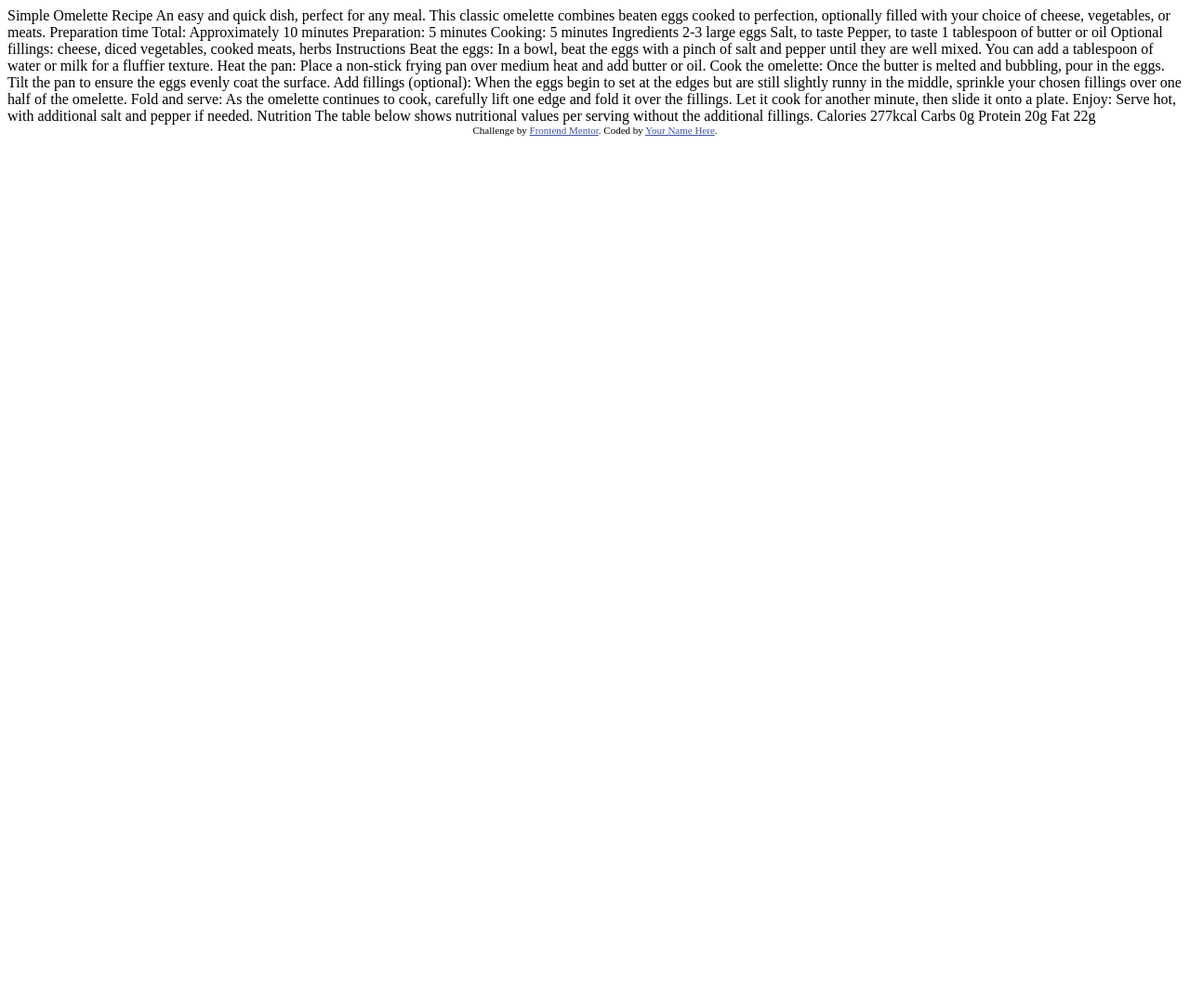
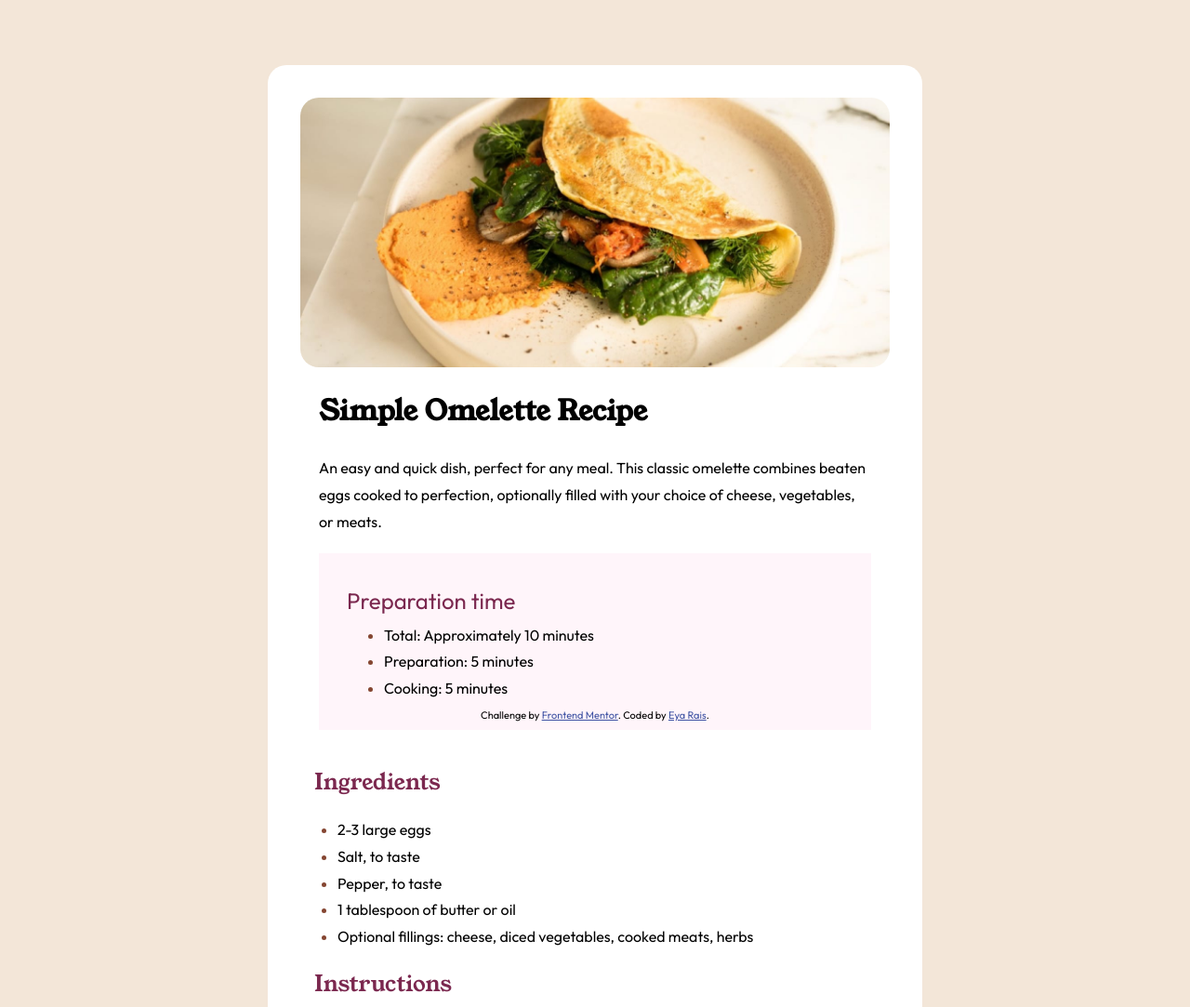
Before and after one commit to eyarais/Recipe-page-frontendmentor-, a plain HTML site: page index.html in a window 1280 px wide. Shown: the top 1083 px of the page at 93% size. Before the commit the page ends 800 px from the top, so only its background shows below. Drawn offline with Linux system fonts and the light colour scheme.

Commit message:
web design

```diff
--- a/index.html
+++ b/index.html
@@ -1,77 +1,108 @@
 <!DOCTYPE html>
 <html lang="en">
+
 <head>
   <meta charset="UTF-8">
-  <meta name="viewport" content="width=device-width, initial-scale=1.0"> <!-- displays site properly based on user's device -->
+  <meta name="viewport" content="width=device-width, initial-scale=1.0">
+  <!-- displays site properly based on user's device -->
 
   <link rel="icon" type="image/png" sizes="32x32" href="./assets/images/favicon-32x32.png">
-
+  <link rel="stylesheet" href="./style.css">
   <title>Frontend Mentor | Recipe page</title>
 
   <!-- Feel free to remove these styles or customise in your own stylesheet 👍 -->
   <style>
-    .attribution { font-size: 11px; text-align: center; }
-    .attribution a { color: hsl(228, 45%, 44%); }
+    .attribution {
+      font-size: 11px;
+      text-align: center;
+    }
+
+    .attribution a {
+      color: hsl(228, 45%, 44%);
+    }
   </style>
 </head>
+
 <body>
+  <div class="container">
+    <img src="./assets/images/image-omelette.jpeg">
+    <h1>Simple Omelette Recipe</h1>
 
-  Simple Omelette Recipe
+    <p>An easy and quick dish, perfect for any meal. This classic omelette combines beaten eggs cooked
+      to perfection, optionally filled with your choice of cheese, vegetables, or meats.
+    </p>
+    <div class="pink-box">
+      <h2> Preparation time</h2>
+      <ul>
+        <li>Total: Approximately 10 minutes</li>
+        <li> Preparation: 5 minutes</li>
+        <li> Cooking: 5 minutes</li>
+      </ul>
+    </div>
 
-  An easy and quick dish, perfect for any meal. This classic omelette combines beaten eggs cooked
-  to perfection, optionally filled with your choice of cheese, vegetables, or meats.
+    <h2>Ingredients</h2>
+    <ul>
+      <li>2-3 large eggs</li>
+      <li>Salt, to taste</li>
+      <li>Pepper, to taste</li>
+      <li> 1 tablespoon of butter or oil</li>
+      <li>Optional fillings: cheese, diced vegetables, cooked meats, herbs</li>
+    </ul>
+    <h2> Instructions</h2>
+    <ol>
+      <li><span> Beat the eggs:</span> In a bowl, beat the eggs with a pinch of salt and pepper until they are well
+        mixed.
+        You can add a tablespoon of water or milk for a fluffier texture.
+      </li>
+      <li><span>Heat the pan: </span> Place a non-stick frying pan over medium heat and add butter or oil.
+      </li>
+      <li> <span> Cook the omelette: </span> Once the butter is melted and bubbling, pour in the eggs. Tilt the pan to
+        ensure
+        the eggs evenly coat the surface.
+      </li>
+      <li><span>Add fillings (optional): </span>When the eggs begin to set at the edges but are still slightly runny in
+        the
+        middle, sprinkle your chosen fillings over one half of the omelette.
+      </li>
+      <li> <span> Fold and serve:</span> As the omelette continues to cook, carefully lift one edge and fold it over the
+        fillings. Let it cook for another minute, then slide it onto a plate.
+      </li>
+      <li><span> Enjoy:</span> Serve hot, with additional salt and pepper if needed.</li>
+    </ol>
+    <h2>Nutrition</h2>
 
-  Preparation time
+    <p> The table below shows nutritional values per serving without the additional fillings.</p>
+    <table>
+      <tbody>
+      <tr>
+        <td>Calories</td>
+        <td  class="tabold">277kcal</td>
+      </tr>
+      <tr>
+        <td> Carbs</td>
+        <td  class="tabold">0g</td>
+      </tr>
 
-  Total: Approximately 10 minutes
-  Preparation: 5 minutes
-  Cooking: 5 minutes
 
-  Ingredients
+      <tr>
+        <td> Protein</td>
+        <td  class="tabold"> 20g</td>
+      </tr>
 
-  2-3 large eggs
-  Salt, to taste
-  Pepper, to taste
-  1 tablespoon of butter or oil
-  Optional fillings: cheese, diced vegetables, cooked meats, herbs
 
-  Instructions
+      <tr>
+        <td> Fat</td>
+    <td  class="tabold"> 22g</td>
+      </tr>
 
-  Beat the eggs: In a bowl, beat the eggs with a pinch of salt and pepper until they are well mixed.
-  You can add a tablespoon of water or milk for a fluffier texture.
+    </tbody>
+    </table>
+    <div class="attribution">
+      Challenge by <a href="https://www.frontendmentor.io?ref=challenge" target="_blank">Frontend Mentor</a>.
+      Coded by <a href="#">Eya Rais</a>.
+    </div>
+  </div>
 
-  Heat the pan: Place a non-stick frying pan over medium heat and add butter or oil.
+</body>
 
-  Cook the omelette: Once the butter is melted and bubbling, pour in the eggs. Tilt the pan to ensure
-  the eggs evenly coat the surface.
-
-  Add fillings (optional): When the eggs begin to set at the edges but are still slightly runny in the
-  middle, sprinkle your chosen fillings over one half of the omelette.
-
-  Fold and serve: As the omelette continues to cook, carefully lift one edge and fold it over the
-  fillings. Let it cook for another minute, then slide it onto a plate.
-
-  Enjoy: Serve hot, with additional salt and pepper if needed.
-
-  Nutrition
-
-  The table below shows nutritional values per serving without the additional fillings.
-
-  Calories
-  277kcal
-
-  Carbs
-  0g
-
-  Protein
-  20g
-
-  Fat
-  22g
-
-  <div class="attribution">
-    Challenge by <a href="https://www.frontendmentor.io?ref=challenge" target="_blank">Frontend Mentor</a>.
-    Coded by <a href="#">Your Name Here</a>.
-  </div>
-</body>
 </html>
--- /dev/null
+++ b/style.css
@@ -0,0 +1,122 @@
+@import url('https://fonts.googleapis.com/css2?family=Young+Serif&display=swap');
+@import url('https://fonts.googleapis.com/css2?family=Outfit:wght@100..900&family=Young+Serif&display=swap');
+
+*{
+    margin: 0;
+    padding: 0;
+    box-sizing: border-box;
+}
+:root {
+    --PrimaryRaspberry: hsl(332, 51%, 32%);
+    --PrimaryNutmeg: hsl(14, 45%, 36%);
+    --White: hsl(0, 0%, 100%);
+    --RoseWhite: hsl(330, 100%, 98%);
+    --Eggshell: hsl(30, 54%, 90%);
+--LightGrey: hsl(30, 18%, 87%);
+--WengeBrown: hsl(30, 10%, 34%);
+--DarkCharcoal: hsl(24, 5%, 18%);
+}
+
+body {
+    font-family: "Outfit", sans-serif;
+    font-optical-sizing: auto;
+    font-style: normal;
+    background-color: var(--Eggshell );
+    color: var(--primary-color);
+   font-size:  16px;
+   display: flex;
+   justify-content: center;
+   line-height: 1.8;
+}
+.container {
+
+    width: 55%;
+    background-color: var(--White);
+    display: flex;
+    justify-content: center;
+    flex-direction: column;
+border-radius: 20px;
+margin: 70px;
+padding: 35px;
+
+}
+
+.container img{
+    border-radius: 20px;
+}
+
+.container h1{font-size: 30px;
+margin: 20px;
+font-family: "Young Serif", serif;}
+.container p{
+    margin:  0px 20px;
+}
+.container .pink-box h2{
+margin: 0;
+    font-family: "Outfit", sans-serif;
+   }
+.container h2{
+    margin: 15px;
+    color:  var(  --PrimaryRaspberry);
+    font-family: "Young Serif", serif;
+    font-weight: 400;
+}
+
+.container .pink-box {
+    padding: 30px ;
+background-color: var(--RoseWhite);
+margin: 20px;
+}
+.container ul {
+    margin-left: 40px ;
+
+}
+ul li::marker {
+    color: var(--PrimaryNutmeg);
+}
+.container ol{
+    margin-left: 40px ;
+
+}
+ol li::marker {
+    color: var(--PrimaryNutmeg);
+    font-weight: 700;
+
+}
+.container span {
+    color: var(--DarkCharcoal);
+        font-weight: 700;
+
+
+}
+table tbody tr {
+    height: 48px;
+
+    border-bottom: 1px solid var(--LightGrey)
+}
+table {
+
+    margin: auto;
+    border-spacing: 1;
+    border-collapse: collapse;
+    overflow: hidden;
+    width: 100%;
+}td,
+th {
+    padding-left: 20px;
+}
+
+tbody tr:last-child {
+    border: 0;
+}
+.tabold {color: var(--PrimaryNutmeg);
+font-weight: 700;
+}
+.attribution{
+    color: black;
+    text-align: center;
+    padding: 20px;
+    position: fixed;
+    left: 0;
+    bottom: 0;
+    width: 100%; }
```
Also changed, not shown: 1 other file.
